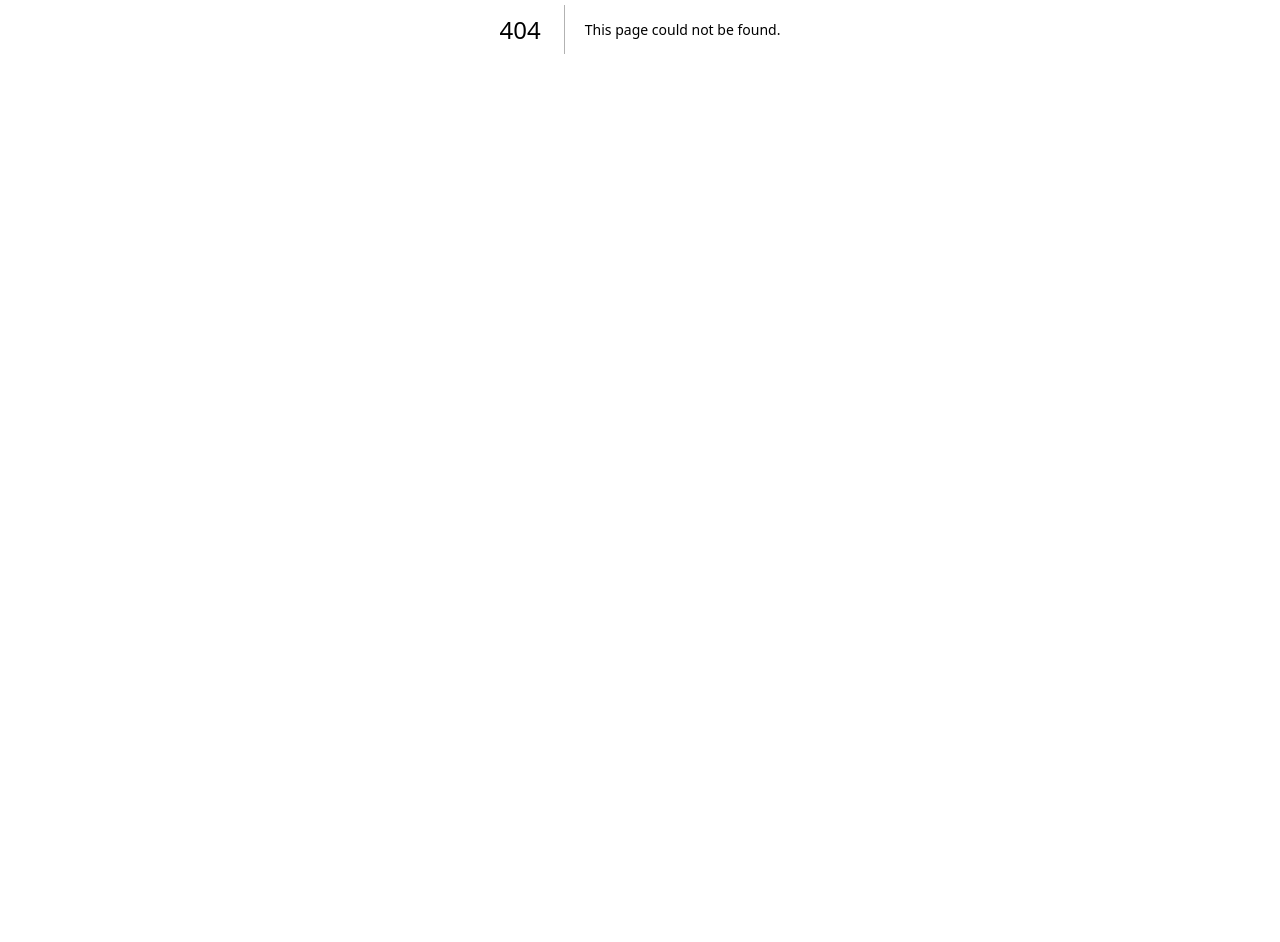
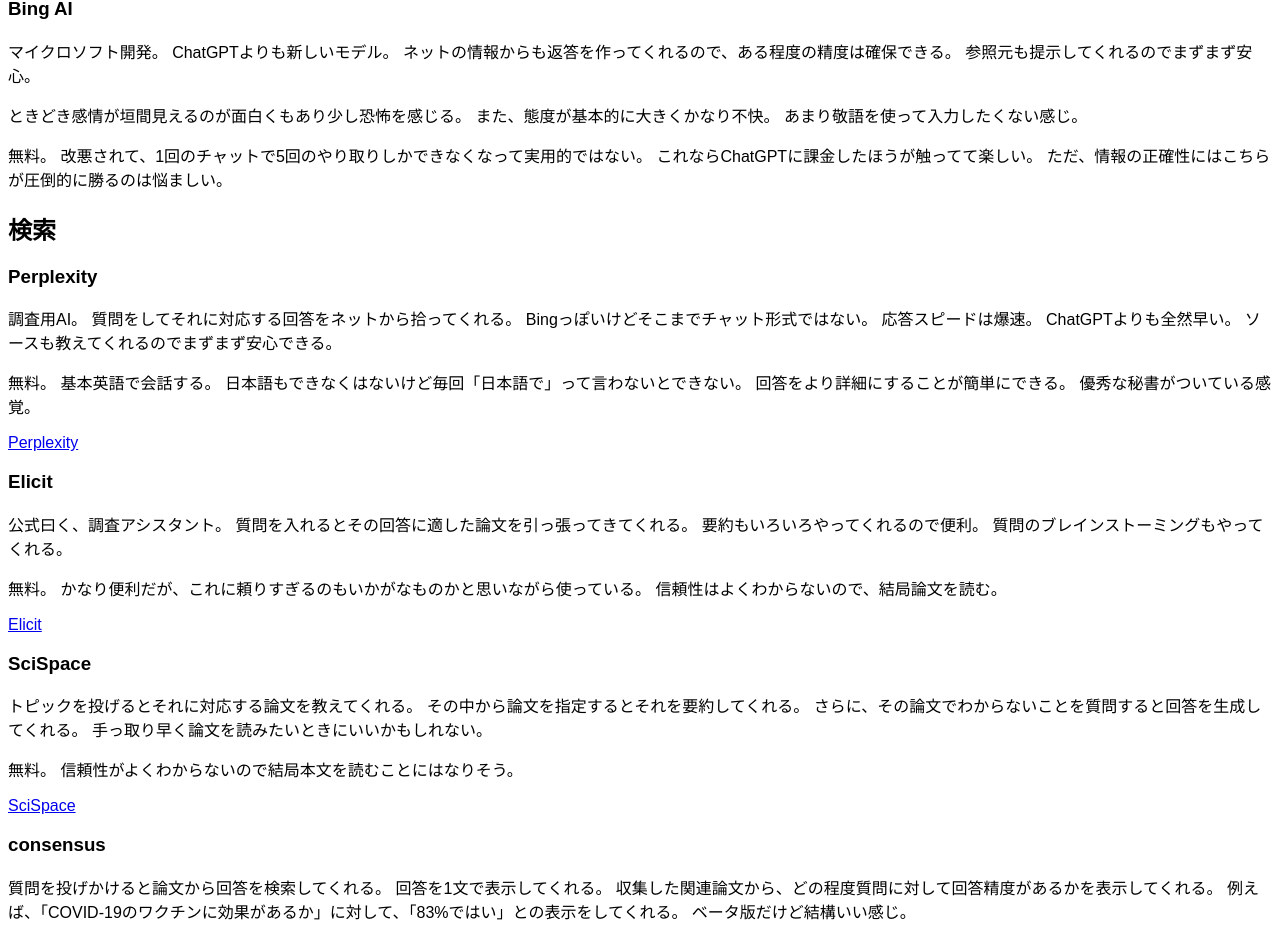
Before and after one commit to mura32033/nextjs-docs, a Next.js app: page /ai in a window 1280 px wide. Before the commit this address had no page. Shown: the part 371-1313 px from the top of the page. Before the commit the page ends 800 px from the top, so only its background shows below. Built offline with nearby package versions, Linux system fonts and the light colour scheme; a web font is replaced by a local one.

Commit message:
新しい記事

```diff
--- /dev/null
+++ b/pages/ai.mdx
@@ -0,0 +1,88 @@
+# 最近話題のAI
+
+すぐに忘れるので備忘録
+
+## チャット
+### ChatGPT
+
+だいたいなんでも答えてくれる。
+対人コミュニケーションのように錯覚してしまうので、思わず敬語で文章を送ってしまう。
+正確な情報を提示することは少なく、検索・調査には向かない。
+
+基本無料。
+アクセス集中時の優先アクセス、レスポンススピードの向上は月$20のプラスプランあり。
+検討の価値あり。
+
+[ChatGPT](https://chat.openai.com/)
+
+### Bing AI
+
+マイクロソフト開発。
+ChatGPTよりも新しいモデル。
+ネットの情報からも返答を作ってくれるので、ある程度の精度は確保できる。
+参照元も提示してくれるのでまずまず安心。
+
+ときどき感情が垣間見えるのが面白くもあり少し恐怖を感じる。
+また、態度が基本的に大きくかなり不快。
+あまり敬語を使って入力したくない感じ。
+
+無料。
+改悪されて、1回のチャットで5回のやり取りしかできなくなって実用的ではない。
+これならChatGPTに課金したほうが触ってて楽しい。
+ただ、情報の正確性にはこちらが圧倒的に勝るのは悩ましい。
+
+## 検索
+### Perplexity
+
+調査用AI。
+質問をしてそれに対応する回答をネットから拾ってくれる。
+Bingっぽいけどそこまでチャット形式ではない。
+応答スピードは爆速。
+ChatGPTよりも全然早い。
+ソースも教えてくれるのでまずまず安心できる。
+
+無料。
+基本英語で会話する。
+日本語もできなくはないけど毎回「日本語で」って言わないとできない。
+回答をより詳細にすることが簡単にできる。
+優秀な秘書がついている感覚。
+
+[Perplexity](https://www.perplexity.ai)
+
+### Elicit
+
+公式曰く、調査アシスタント。
+質問を入れるとその回答に適した論文を引っ張ってきてくれる。
+要約もいろいろやってくれるので便利。
+質問のブレインストーミングもやってくれる。
+
+無料。
+かなり便利だが、これに頼りすぎるのもいかがなものかと思いながら使っている。
+信頼性はよくわからないので、結局論文を読む。
+
+[Elicit](https://elicit.org)
+
+### SciSpace
+
+トピックを投げるとそれに対応する論文を教えてくれる。
+その中から論文を指定するとそれを要約してくれる。
+さらに、その論文でわからないことを質問すると回答を生成してくれる。
+手っ取り早く論文を読みたいときにいいかもしれない。
+
+無料。
+信頼性がよくわからないので結局本文を読むことにはなりそう。
+
+[SciSpace](https://typeset.io/)
+
+### consensus
+
+質問を投げかけると論文から回答を検索してくれる。
+回答を1文で表示してくれる。
+収集した関連論文から、どの程度質問に対して回答精度があるかを表示してくれる。
+例えば、「COVID-19のワクチンに効果があるか」に対して、「83%ではい」との表示をしてくれる。
+ベータ版だけど結構いい感じ。
+
+ユーザの利用状況のモニタリング用途で会員登録が必要だけど、無料。
+レスポンスも早くてよい。
+
+[consensus](https://consensus.app/search/)
```
